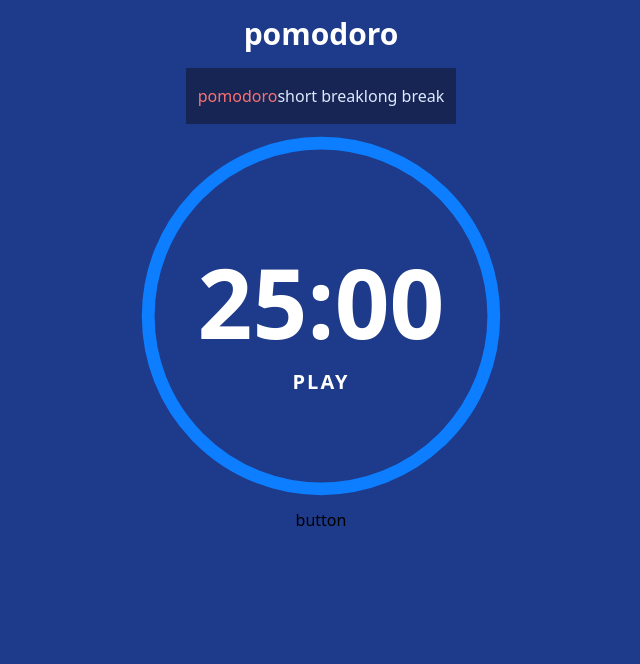
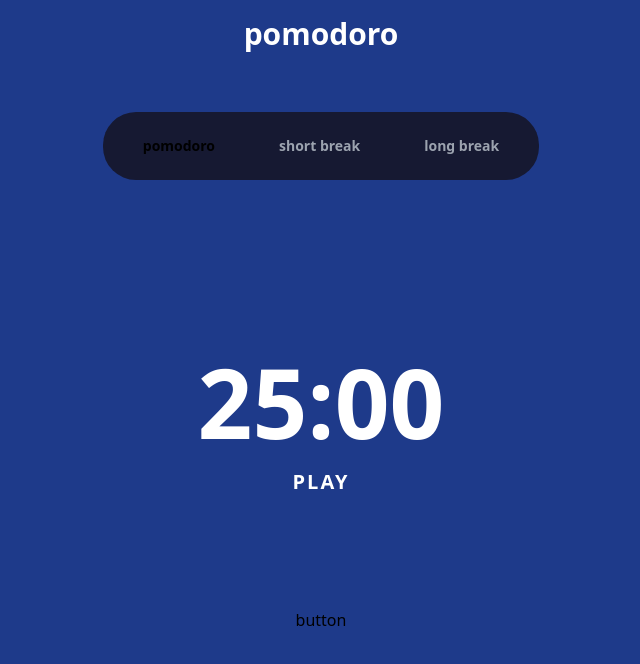
Before and after one commit to adam-belahouane/pomdoro-app, a Next.js app: page / in a window 1280 px wide. Shown: the top 664 px of the page, without its empty margins (319-959 px from the left). Built offline with nearby package versions, Linux system fonts and the light colour scheme.

Commit message:
timerSelector styling changes. Changed how the state is updated for the timer component

```diff
--- a/components/Timer.jsx
+++ b/components/Timer.jsx
@@ -1,10 +1,71 @@
-const Timer = (props) => {
+import { useEffect, useState } from "react";
+import formatTime from "../tools/formatTime";
 
-    return(
-        <div className="flex justify-center items-center">
-            {props.children}
+const Timer = ({ totalTime, color }) => {
+  const [timeRemaining, setTimeRemaining] = useState(totalTime);
+  const [isPaused, setIsPaused] = useState(true);
+
+  useEffect(() => {
+    let timer;
+
+    if (!isPaused) {
+      timer = setInterval(() => {
+        setTimeRemaining(timeRemaining - 1);
+      }, 1000);
+    }
+
+    return () => clearInterval(timer);
+  }, [isPaused, timeRemaining]);
+
+  useEffect(() => {
+    setTimeRemaining(totalTime)
+  }, [totalTime])
+
+  const calculateProgress = () => {
+    return (timeRemaining / totalTime) * 100;
+  };
+
+  return (
+    <div className="flex justify-center items-center">
+      <div className="relative w-96 h-96 flex items-center justify-center flex-col">
+        <svg viewBox="0 0 120 120" className={"absolute inset-0 " + `stroke-${color}`}>
+          <circle cx="60" cy="60" r="54" fill="none" stroke="none" />
+          <circle
+            cx="60"
+            cy="60"
+            r="54"
+            fill="none"
+            strokeWidth="4"
+            strokeDasharray="339.292"
+            strokeDashoffset={339.292 - (calculateProgress() / 100) * 339.292}
+            strokeLinecap="round"
+            transform="rotate(-90) translate(-120)"
+            style={{ transition: "stroke-dashoffset 1s linear" }}
+          />
+        </svg>
+        <div className="font-bold text-white text-8xl leading-snug font-sans">
+          {formatTime(timeRemaining)}
         </div>
-    )
-}
+        <>
+          {isPaused ? (
+            <div
+              className="z-10 text-white font-bold tracking-widest text-xl hover:cursor-pointer"
+              onClick={() => setIsPaused(false)}
+            >
+              PLAY
+            </div>
+          ) : (
+            <div
+              className="z-10 text-white font-bold tracking-widest text-xl"
+              onClick={() => setIsPaused(true)}
+            >
+              PAUSE
+            </div>
+          )}
+        </>
+      </div>
+    </div>
+  );
+};
 
-export default Timer
+export default Timer;
--- a/components/TimerSelector.jsx
+++ b/components/TimerSelector.jsx
@@ -1,10 +1,15 @@
-const Timerselector = ({timer, setTimer}) => {
+const Timerselector = ({timer, setTimer, color}) => {
+
+    const handleTimer = (word) => {
+        if(word === timer) return `bg-${color}`
+        return "text-gray-400"
+    }
 
     return(
-        <div className="py-4 px-3 bg-blue-950">
-            <button className={timer ==="pomodoro"?"text-red-400":"text-blue-100"} onClick={() => setTimer("pomodoro")}>pomodoro</button>
-            <button className={timer ==="sBreak"?"text-red-400":"text-blue-100"} onClick={() => setTimer("sBreak")}>short break</button>
-            <button className={timer ==="lBreak"?"text-red-400":"text-blue-100"} onClick={() => setTimer("lBreak")}>long break</button>
+        <div className="p-2 rounded-[33px] bg-[#161932] m-11">
+            <button className={"rounded-[33px] py-4 px-8 text-sm font-bold " + handleTimer("pomodoro")} onClick={() => setTimer("pomodoro")}>pomodoro</button>
+            <button className={"rounded-[33px] py-4 px-8 text-sm font-bold " + handleTimer("sBreak")} onClick={() => setTimer("sBreak")}>short break</button>
+            <button className={"rounded-[33px] py-4 px-8 text-sm font-bold " + handleTimer("lBreak")} onClick={() => setTimer("lBreak")}>long break</button>
         </div>
     )
 }
--- a/pages/index.js
+++ b/pages/index.js
@@ -7,7 +7,7 @@ import formatTime from "../tools/formatTime";
 function HomePage() {
   const [isOpen, setIsOpen] = useState(false);
   const [timer, setTimer] = useState("pomodoro");
-  const [isPaused, setIsPaused] = useState(true);
+  const [color, setColor] = useState("color1")
   const [timerState, dispatchTimer] = useReducer(
     (state, action) => {
       return {
@@ -23,76 +23,19 @@ function HomePage() {
   );
   const { pomodoro, shortBreak, longBreak } = timerState;
 
-  useEffect(() => {
-    let interval;
+  const handleTime = (word) => {
+    if(word === "pomodoro") return pomodoro
+    if(word === "sBreak") return shortBreak
+    return longBreak
+  }
 
-    if (!isPaused) {
-      if (timer === "pomodoro") {
-        interval = setInterval(() => {
-          dispatchTimer({ pomodoro: timerState.pomodoro - 1 });
-        }, 1000);
-      } else if (timer === "sBreak") {
-        interval = setInterval(() => {
-          dispatchTimer({ shortBreak: timerState.shortBreak - 1 });
-        }, 1000);
-      } else {
-        interval = setInterval(() => {
-          dispatchTimer({ longBreak: timerState.longBreak - 1 });
-        }, 1000);
-      }
-    }
 
-    return () => clearInterval(interval);
-  }, [isPaused, timerState]);
-
-  const calculateProgress = () => {
-    return (timerState.pomodoro / 1500) * 100;
-  };
 
   return (
     <div className="flex flex-col items-center w-screen h-screen bg-blue-900">
       <h1 className="text-white font-bold text-3xl m-4">pomodoro</h1>
-      <Timerselector timer={timer} setTimer={setTimer} />
-      <Timer>
-        <div className="relative w-96 h-96 flex items-center justify-center flex-col">
-          <svg viewBox="0 0 120 120" className="absolute inset-0">
-            <circle
-              cx="60"
-              cy="60"
-              r="54"
-              fill="none"
-              stroke="none"
-            />
-            <circle
-              cx="60"
-              cy="60"
-              r="54"
-              fill="none"
-              strokeWidth="4"
-              stroke="#0c7eff"
-              strokeDasharray="339.292"
-              strokeDashoffset={339.292 - (calculateProgress() / 100) * 339.292}
-              strokeLinecap="round"
-              transform="rotate(-90) translate(-120)"
-              style={{ transition: "stroke-dashoffset 1s linear" }}
-            />
-          </svg>
-          <div className="font-bold text-white text-8xl leading-snug">
-            {timer === "pomodoro"
-              ? formatTime(pomodoro)
-              : timer === "sBreak"
-              ? formatTime(shortBreak)
-              : formatTime(longBreak)}
-          </div>
-          <>
-            {isPaused ? (
-              <div className="z-10 text-white font-bold tracking-widest text-xl hover:cursor-pointer" onClick={() => setIsPaused(false)}>PLAY</div>
-            ) : (
-              <div className="z-10 text-white font-bold tracking-widest text-xl" onClick={() => setIsPaused(true)}>PAUSE</div>
-            )}
-          </>
-        </div>
-      </Timer>
+      <Timerselector timer={timer} setTimer={setTimer} color={color} />
+      <Timer totalTime={handleTime(timer)} color={color} />
       <button onClick={() => setIsOpen(true)}>button</button>
       {isOpen ? <SettingModal isOpen={isOpen} setIsOpen={setIsOpen} /> : <></>}
     </div>
--- a/tailwind.config.js
+++ b/tailwind.config.js
@@ -6,7 +6,13 @@ module.exports = {
     "./components/**/*.{js,ts,jsx,tsx,mdx}",
   ],
   theme: {
-    extend: {},
+    extend: {
+      colors: {
+        color1: "#F87070",
+        color2: "#70F3F8",
+        color3: "#D881F8"
+      }
+    },
   },
   plugins: [],
 }
```
